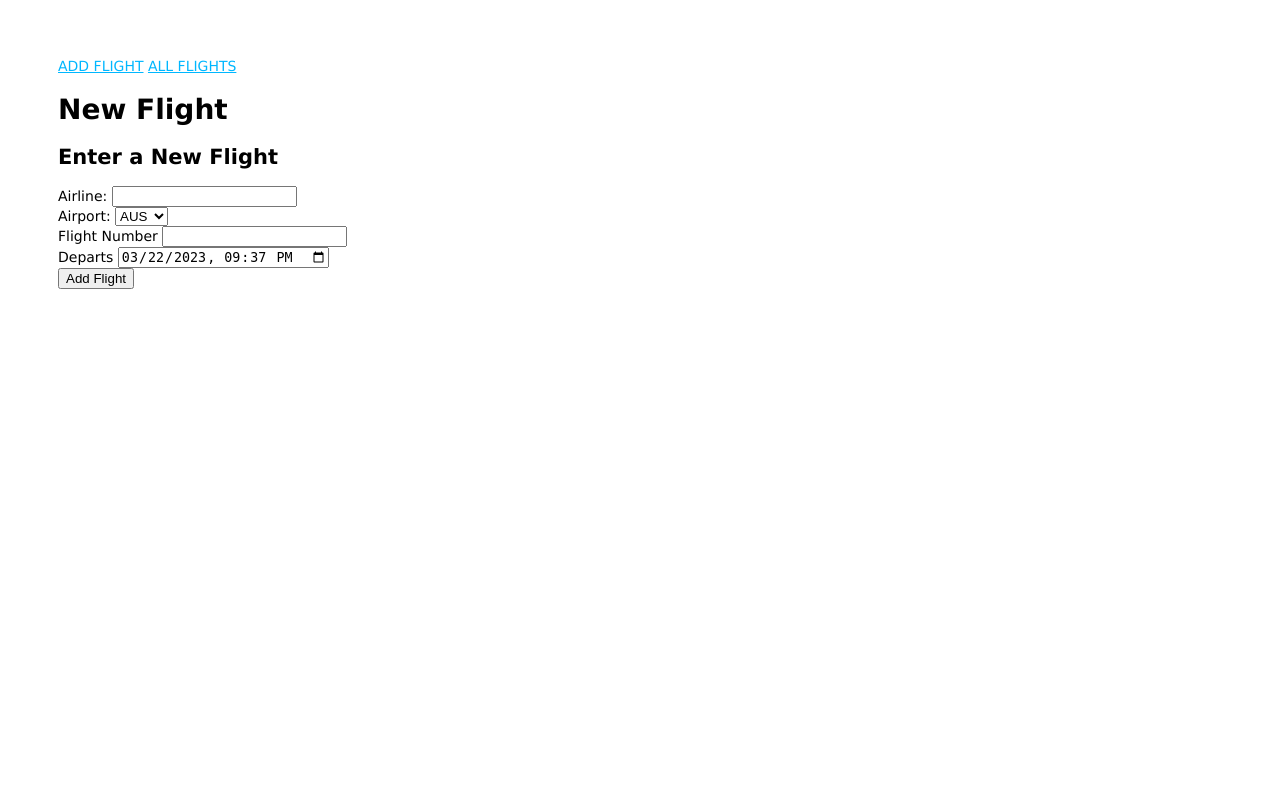
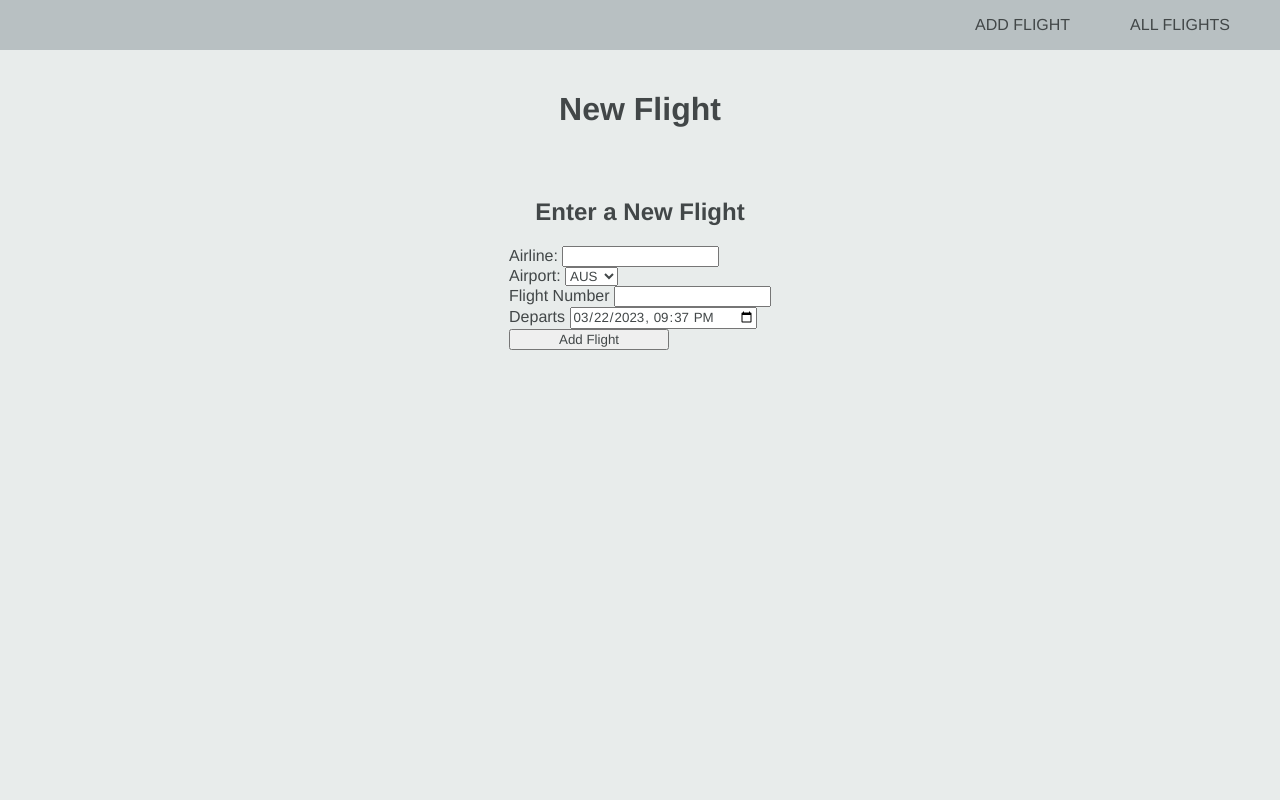
Before and after one commit to BRAKEL3SS/mongoose-flights, a Node server app: page /flights/new in a window 1280 px wide. Run offline with Node 20, Linux system fonts and the light colour scheme; some libraries are stand-ins or nearby versions.

Commit message:
Added styling

```diff
--- a/public/stylesheets/style.css
+++ b/public/stylesheets/style.css
@@ -1,8 +1,110 @@
-body {
-  padding: 50px;
-  font: 14px "Lucida Grande", Helvetica, Arial, sans-serif;
+* {
+  box-sizing: border-box;
+  font-family: Helvetica;
+  color: #424748;
 }
 
-a {
-  color: #00B7FF;
+body {
+  margin: 0;
+  height: 100vh;
+  display: grid;
+  grid-template-rows: 50px 1fr;
+  grid-template-areas:
+    "nav"
+    "main"
 }
+
+body > nav {
+  grid-area: nav;
+  background-color: #B8C0C2;
+  display: flex;
+  justify-content: flex-end;
+  align-items: center;
+  padding: 0 20px 0 30px;
+}
+
+
+body > main {
+  grid-area: main;
+  display: flex;
+  flex-direction: column;
+  align-items: center;
+  background-color: #E8ECEB;
+  padding: 20px;
+  overflow-y: scroll;
+}
+
+body > main h1:first-child {
+  margin-bottom: 50px;
+}
+
+nav > a {
+  margin: 20px;
+  text-decoration: none;
+  padding: 10px;
+  border-radius: 5px;
+}
+
+nav > a:hover:not(.active) {
+  color: white;
+  background-color: #424748;
+}
+
+nav > a.active {
+  color: white;
+  cursor: default;
+}
+
+#new-form {
+  display: grid;
+  grid-gap: 10px;
+  grid-template-columns: repeat(2, minmax(auto, 22rem));
+}
+
+
+ input[type="submit"] {
+  grid-column: span 2;
+  width: 10rem;
+  margin-left: auto;
+}
+
+table {
+  font-size: 20px;
+}
+
+table thead th {
+  padding: 5px;
+  border-bottom: 2px solid #424748;
+}
+
+table td {
+  padding: 10px;
+  text-align: center;
+}
+
+#list td:nth-child(2), #list td:nth-child(3){
+  min-width: 100px;
+}
+
+#list a {
+  border-radius: 4px;
+  background-color: #B8C0C2;
+  padding: 4px;
+  text-decoration: none;
+  font-size: 14px;
+}
+
+#list a:hover {
+  background-color: white;
+}
+
+
+ul {
+  margin: 0 0 1rem;
+  padding: 0;
+  list-style: none;
+}
+
+li {
+  font-weight: bold;
+}
--- a/views/flights/new.ejs
+++ b/views/flights/new.ejs
@@ -1,6 +1,6 @@
 <%- include('../partials/header') %>
     <h2>Enter a New Flight</h2>
-    <form action="/flights" method="POST">
+    <form class="new-form" action="/flights" method="POST">
     <label>Airline:
         <input type="text" name="airline">
     </label><br>
```
